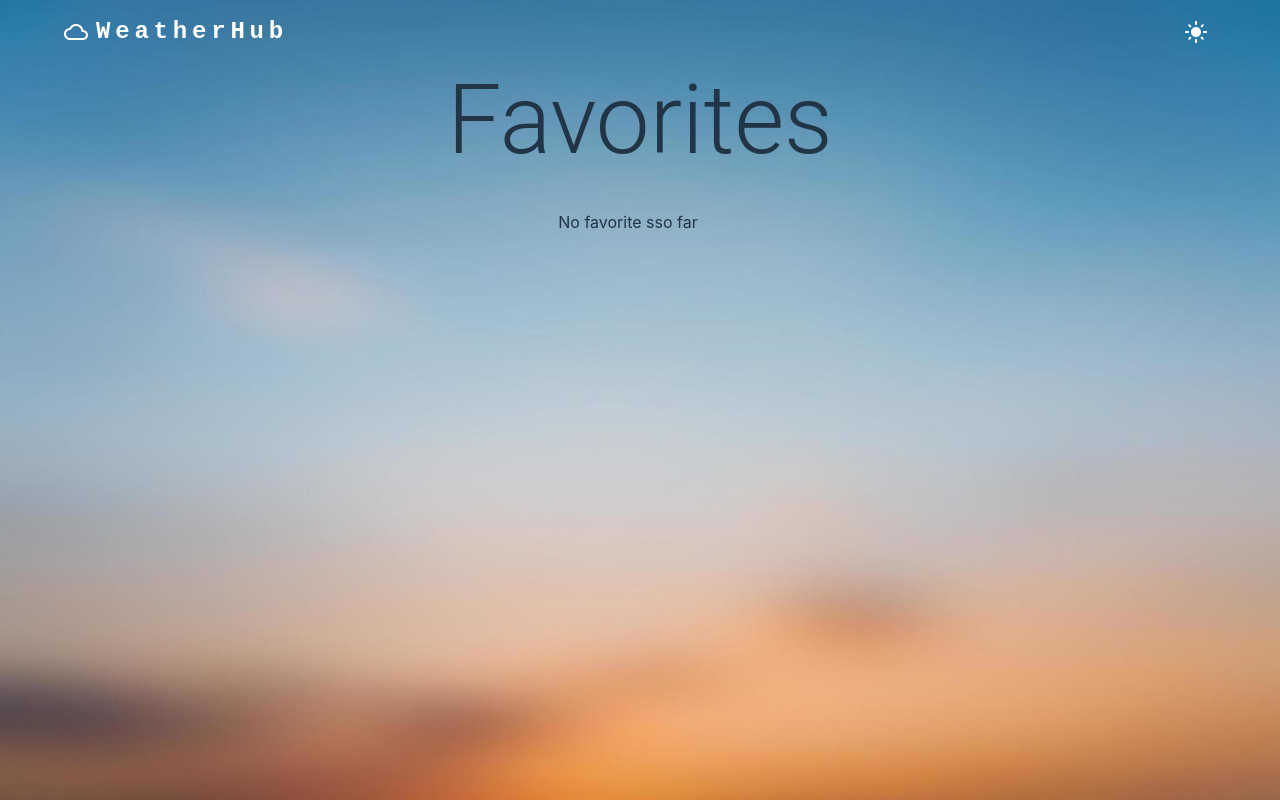
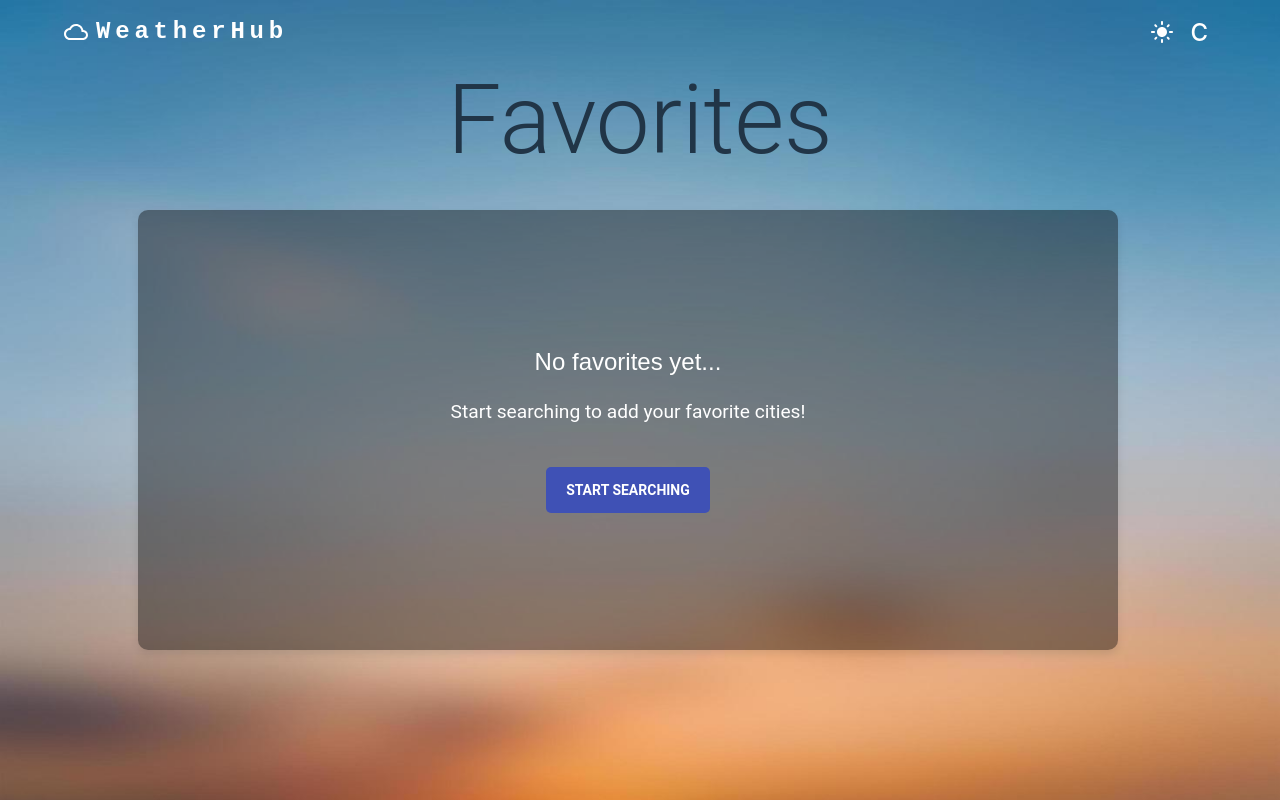
Before and after one commit to Dannyrobb/Daniel-Robin-28-03-2024, a React (Vite) app in the folder WeatherAppV1/: page /favorites in a window 1280 px wide. Built offline with nearby package versions, Linux system fonts and the light colour scheme.

Commit message:
No Favorites Box

```diff
--- a/WeatherAppV1/src/components/AppBar.tsx
+++ b/WeatherAppV1/src/components/AppBar.tsx
@@ -10,7 +10,7 @@ import { AppBar, Container, Toolbar, Typography, Button, Fade, MenuItem } from "
 import CloudQueueIcon from "@mui/icons-material/CloudQueue";
 import { toggleDarkMode } from "../state/themeSlice"; // Import action creator
 import { useAppDispatch, useAppSelector } from "../state/store";
-
+import TemperatureToggle from "./TemperatureToggle";
 function CustomAppBar() {
   const location = useLocation();
   const [animate, setAnimate] = useState(false);
@@ -160,6 +160,7 @@ function CustomAppBar() {
                 {darkMode ? <DarkModeIcon /> : <LightModeIcon />}
               </IconButton>
             </Box>
+            <TemperatureToggle />
           </Toolbar>
         </Container>
       </AppBar>
--- /dev/null
+++ b/WeatherAppV1/src/components/NoFavoritesBox.tsx
@@ -0,0 +1,53 @@
+import React from "react";
+import { Link } from "react-router-dom";
+import Box from "@mui/material/Box";
+import Typography from "@mui/material/Typography";
+
+const NoFavoritesBox = () => {
+  return (
+    <Box
+      sx={{
+        display: "flex",
+        flexDirection: "column",
+        alignItems: "center",
+        justifyContent: "center",
+        minHeight: "50vh",
+        width: "80%",
+        margin: "auto",
+        textAlign: "center",
+        backgroundColor: "rgba(0, 0, 0, 0.4)",
+        color: "#fff",
+        padding: "20px",
+        borderRadius: "10px",
+        boxShadow: "0 4px 8px rgba(0, 0, 0, 0.1)",
+      }}
+    >
+      <Typography variant="h5" sx={{ fontFamily: "Bebas Neue, Arial", marginBottom: "20px" }}>
+        No favorites yet...
+      </Typography>
+      <Typography variant="body1" sx={{ marginBottom: "40px", fontSize: "1.2rem" }}>
+        Start searching to add your favorite cities!
+      </Typography>
+      <Link to="/" style={{ textDecoration: "none" }}>
+        <Box
+          sx={{
+            padding: "10px 20px",
+            backgroundColor: "#3f51b5",
+            borderRadius: "5px",
+            cursor: "pointer",
+            transition: "background-color 0.3s ease",
+            "&:hover": {
+              backgroundColor: "#2f3a80",
+            },
+          }}
+        >
+          <Typography variant="button" sx={{ color: "#fff", fontWeight: "bold" }}>
+            Start Searching
+          </Typography>
+        </Box>
+      </Link>
+    </Box>
+  );
+};
+
+export default NoFavoritesBox;
--- /dev/null
+++ b/WeatherAppV1/src/components/TemperatureToggle.tsx
@@ -0,0 +1,20 @@
+import React from "react";
+import { useAppDispatch, useAppSelector } from "../state/store";
+import { toggleUnit } from "../state/toggleUnitSwitchSlice";
+import { IconButton } from "@mui/material";
+const TemperatureToggle: React.FC = () => {
+  const unit = useAppSelector((state) => state.temperature.unit);
+  const dispatch = useAppDispatch();
+
+  const handleClick = () => {
+    dispatch(toggleUnit());
+  };
+
+  return (
+    <IconButton onClick={handleClick} color="inherit" aria-label="toggle theme">
+      {unit === "C" ? "C" : "F"}
+    </IconButton>
+  );
+};
+
+export default TemperatureToggle;
--- a/WeatherAppV1/src/pages/FavoritesPage.tsx
+++ b/WeatherAppV1/src/pages/FavoritesPage.tsx
@@ -1,16 +1,13 @@
 import React, { useEffect, useState } from "react";
-import { CircularProgress, Container, Grid, Typography, Paper } from "@mui/material";
+import { Container, Grid, Typography } from "@mui/material";
 import { fetchFavoritesWeather } from "../utils/api/fetchFavorites"; // Update this import with the correct path
-import FavoriteStar from "../partials/FavoriteStar";
-import { useAppDispatch, useAppSelector } from "../state/store";
+import NoFavoritesBox from "../components/NoFavoritesBox";
+import { useAppSelector } from "../state/store";
 import { FavoritesWeatherCard } from "../partials/FavoritesWeatherCard";
-import { useNavigate } from "react-router-dom";
 const FavoritesPage: React.FC = () => {
   const [favoritesWeather, setFavoritesWeather] = useState<any[]>([]);
   const [loading, setLoading] = useState<boolean>(true);
   const favorites = useAppSelector((state) => state.favorites);
-  const dispatch = useAppDispatch();
-  const navigate = useNavigate();
   useEffect(() => {
     const fetchFavorites = async () => {
       try {
@@ -37,7 +34,8 @@ const FavoritesPage: React.FC = () => {
             Favorites
           </Typography>
         </Grid>
-        {favoritesWeather.length == 0 && <div>No favorite sso far</div>}
+        {loading && <h1>loading</h1>}
+        {!loading && favoritesWeather.length == 0 && <NoFavoritesBox />}
         {/* {loading ? (
           <Grid item xs={12} style={{ textAlign: "center" }}>
             <CircularProgress color="primary" />
--- a/WeatherAppV1/src/partials/FavoritesWeatherCard.tsx
+++ b/WeatherAppV1/src/partials/FavoritesWeatherCard.tsx
@@ -3,11 +3,13 @@ import { fetchWeather } from "../state/weatherSlice";
 import { useNavigate } from "react-router-dom";
 import { Grid, Typography, Paper, CircularProgress, Box } from "@mui/material";
 import FavoriteStar from "./FavoriteStar";
+import { unitConverter } from "../utils/helpers/unitConverter";
+export const FavoritesWeatherCard = ({ favorite }: { favorite: any }) => {
+  const unit = useAppSelector((state) => state.temperature.unit);
 
-export const FavoritesWeatherCard = ({ favorite }: { favorite: any }) => {
   const dispatch = useAppDispatch();
   const navigate = useNavigate();
-  console.log(favorite);
+
   const handleRedirectOnClick = (Key: string, city: string, country: string) => {
     dispatch(fetchWeather(Key, city, country));
     navigate("/");
@@ -54,7 +56,7 @@ export const FavoritesWeatherCard = ({ favorite }: { favorite: any }) => {
           {favorite.loading ? (
             <CircularProgress color="inherit" size={60} />
           ) : (
-            <Typography variant="body1">{favorite.temperature}&deg;C</Typography>
+            <Typography variant="body1">{unit == "C" ? `${favorite.temperature}°` : `${unitConverter(favorite.temperature)}°`}</Typography>
           )}
         </Box>
         <img src={`/icons/${favorite.icon}.png`} />
--- a/WeatherAppV1/src/partials/Weathercard.tsx
+++ b/WeatherAppV1/src/partials/Weathercard.tsx
@@ -2,7 +2,8 @@ import React from "react";
 import { Typography, Box, Grid, Fade } from "@mui/material";
 import FavoriteStar from "../partials/FavoriteStar";
 import { getCurrentDate } from "../utils/helpers/getCurrentDate";
-
+import { useAppSelector } from "../state/store";
+import { unitConverter } from "../utils/helpers/unitConverter";
 interface Temperature {
   Metric: {
     Value: number;
@@ -25,7 +26,7 @@ interface WeatherCardProps {
   fiveDayForecast: any;
 }
 const WeatherCard: React.FC<WeatherCardProps> = ({ Key, city, country, temperature, fiveDayForecast, WeatherIcon, WeatherText }) => {
-  console.log(Key);
+  const unit = useAppSelector((state) => state.temperature.unit);
 
   //   const { city country, temperature, fiveDayForecast } = weatherData;
   return (
@@ -62,7 +63,7 @@ const WeatherCard: React.FC<WeatherCardProps> = ({ Key, city, country, temperatu
             </Typography>
             <img src={`/icons/${WeatherIcon}.png`} width="100px" />
             <Typography variant="h5" sx={{ fontFamily: "monospace" }}>
-              {WeatherText}{" "}
+              {WeatherText}
             </Typography>
           </Box>
         </Grid>
@@ -77,12 +78,15 @@ const WeatherCard: React.FC<WeatherCardProps> = ({ Key, city, country, temperatu
             }}
           >
             <Typography variant="h1" sx={{ fontFamily: "monospace" }}>
-              {`${temperature.Metric.Value}°`}
+              {unit == "C" ? `${temperature.Metric.Value}°` : `${temperature.Imperial.Value}°`}
             </Typography>
-            <Typography
-              sx={{ fontFamily: "monospace" }}
-              variant="h5"
-            >{`${fiveDayForecast[0].tempretures.Maximum.Value}° / ${fiveDayForecast[0].tempretures.Minimum.Value}°`}</Typography>
+            <Typography sx={{ fontFamily: "monospace" }} variant="h5">
+              {unit == "C"
+                ? `${fiveDayForecast[0].tempretures.Maximum.Value}° / ${fiveDayForecast[0].tempretures.Minimum.Value}°`
+                : `${unitConverter(fiveDayForecast[0].tempretures.Maximum.Value)}° / ${unitConverter(
+                    fiveDayForecast[0].tempretures.Minimum.Value
+                  )}°`}
+            </Typography>
           </Box>
         </Grid>
 
@@ -104,8 +108,12 @@ const WeatherCard: React.FC<WeatherCardProps> = ({ Key, city, country, temperatu
                   <Typography sx={{ fontFamily: "monospace" }} variant="body2">
                     {day.dayOfWeek}
                   </Typography>
-                  <Typography sx={{ fontFamily: "monospace" }} variant="body2">{`${day.tempretures.Maximum.Value}° max`}</Typography>
-                  <Typography sx={{ fontFamily: "monospace" }} variant="body2">{`${day.tempretures.Minimum.Value}° min`}</Typography>
+                  <Typography sx={{ fontFamily: "monospace" }} variant="body2">
+                    {unit == "C" ? `${day.tempretures.Maximum.Value}° max` : `${unitConverter(day.tempretures.Maximum.Value)}\° max`}
+                  </Typography>
+                  <Typography sx={{ fontFamily: "monospace" }} variant="body2">
+                    {unit == "C" ? `${day.tempretures.Minimum.Value}° min` : `${unitConverter(day.tempretures.Minimum.Value)}\° min`}
+                  </Typography>
                 </Box>
               );
             })}
--- a/WeatherAppV1/src/state/store.ts
+++ b/WeatherAppV1/src/state/store.ts
@@ -4,6 +4,7 @@ import themeReducer from "./themeSlice";
 import locationSlice from "./locationSlice";
 import { useDispatch, useSelector, TypedUseSelectorHook } from "react-redux";
 import favortiesSlice from "./favortiesSlice";
+import toggleUnitSwitch from "./toggleUnitSwitchSlice";
 
 const store = configureStore({
   reducer: {
@@ -11,6 +12,7 @@ const store = configureStore({
     theme: themeReducer,
     location: locationSlice,
     favorites: favortiesSlice,
+    temperature: toggleUnitSwitch,
   },
 });
 
--- a/WeatherAppV1/src/utils/helpers/unitConverter.ts
+++ b/WeatherAppV1/src/utils/helpers/unitConverter.ts
@@ -1,9 +1,3 @@
-export const unitConverter = (unit: string, temp: number): number => {
-  if (unit === "C") {
-    return (temp * 9) / 5 + 32;
-  } else if (unit === "F") {
-    return ((temp - 32) * 5) / 9;
-  } else {
-    throw new Error("Invalid unit provided. Please use 'C' for Celsius or 'F' for Fahrenheit.");
-  }
+export const unitConverter = (temp: number): number => {
+  return Math.round((temp * 9) / 5 + 32);
 };
```
Also changed, not shown: WeatherAppV1/src/state/toggleUnitSwitchSlice.ts (renamed from WeatherAppV1/src/state/toggleUnitSwitch.ts).
